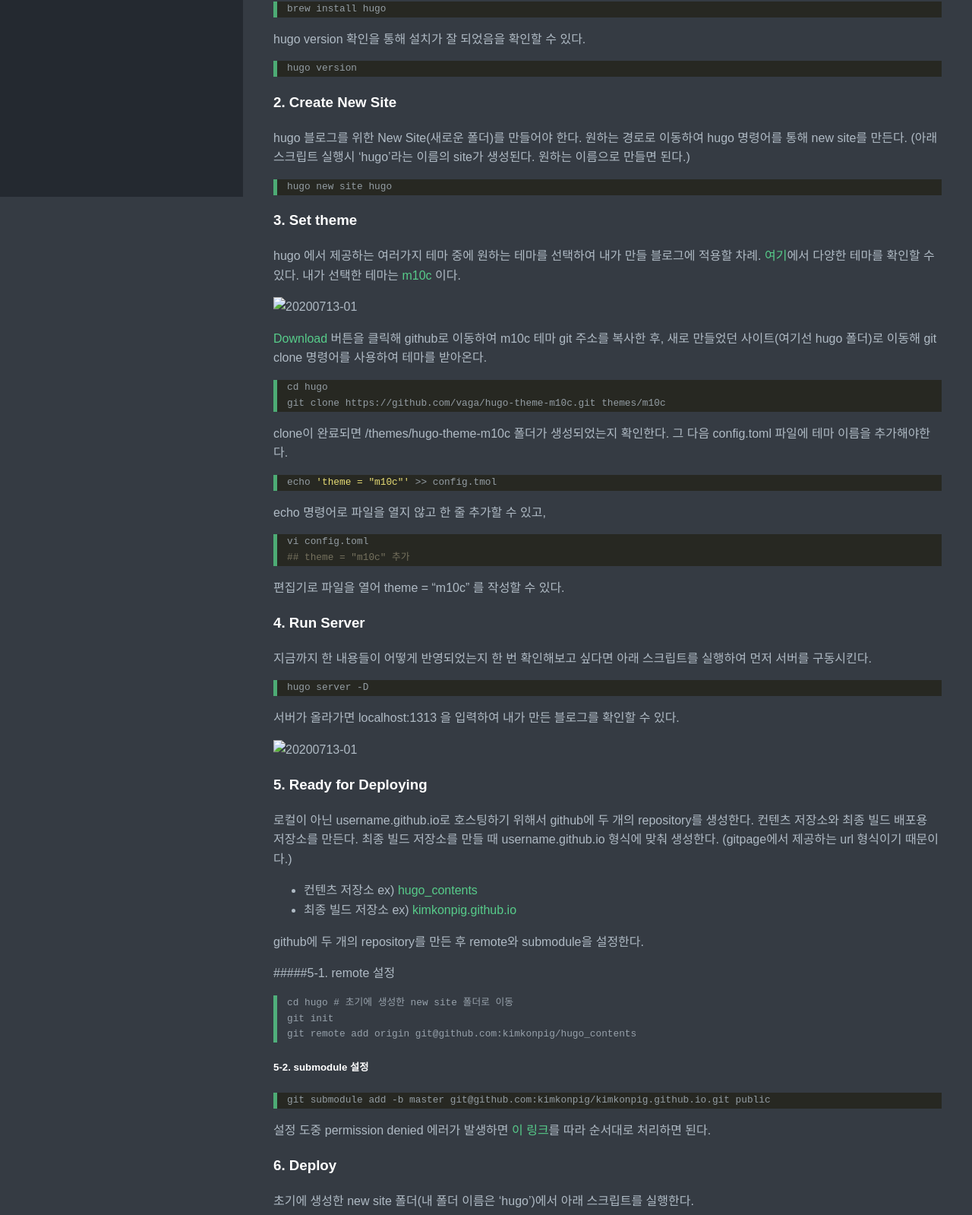
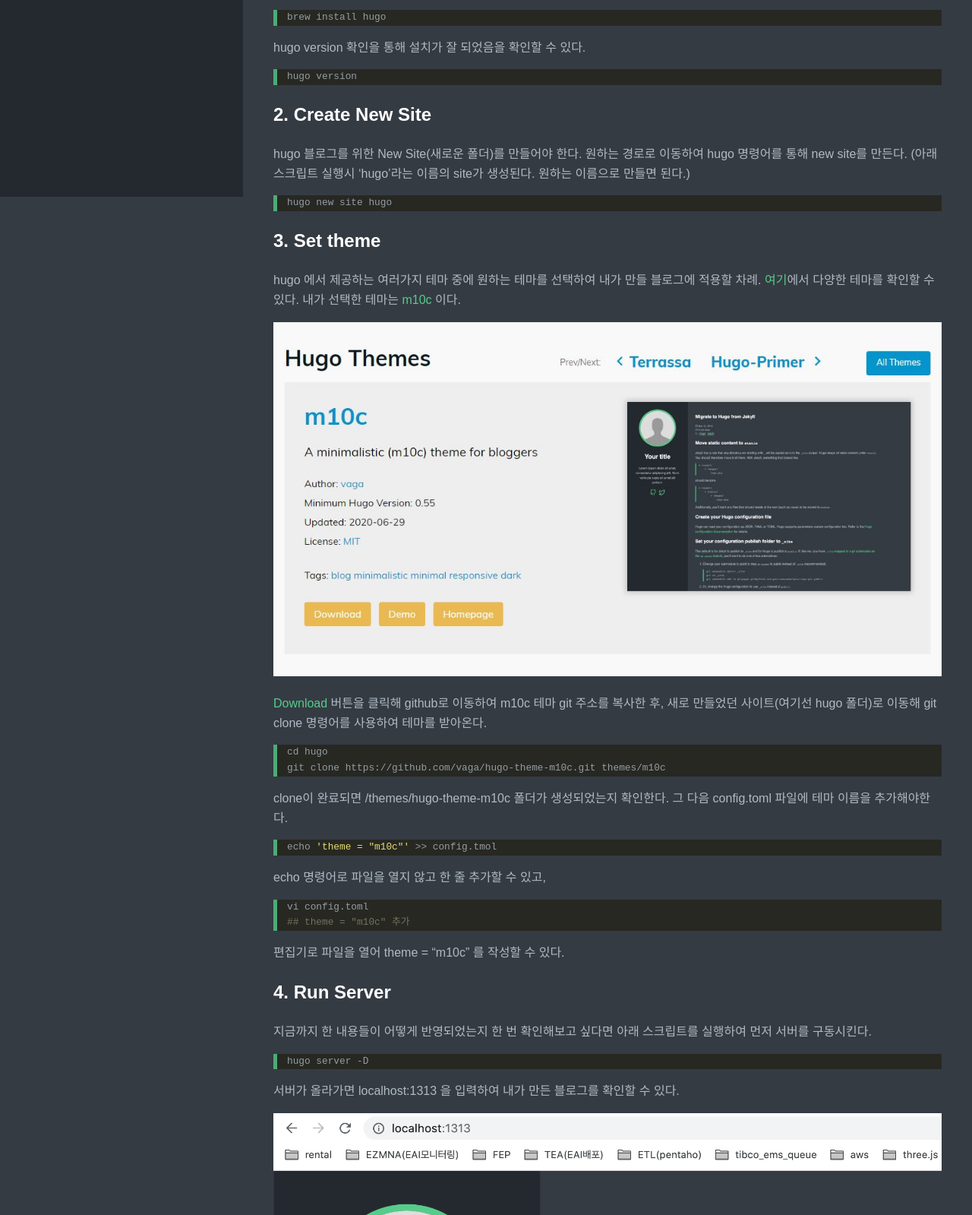
Before and after one commit to kimkonpig/kimkonpig.github.io, a plain HTML site: page posts/creating-a-new-hugo-blog/index.html in a window 1280 px wide. Shown: the part 541-2140 px from the top of the page at 76% size. Drawn offline with Linux system fonts and the light colour scheme.

Commit message:
update hugo blog contents

```diff
--- a/posts/creating-a-new-hugo-blog/index.html
+++ b/posts/creating-a-new-hugo-blog/index.html
@@ -67,7 +67,7 @@
     <div class="post-content">
       <h1 id="creating-a-new-hugo-blog">Creating A New Hugo Blog</h1>
 <p>Mac OS에 hugo를 설치해 git 연동 블로그를 만들었다. 여러가지 개념을 제대로 익히지 않은 채 만들기 시작해서 설치와 제거를 여러번 반복했다. 이런 시행착오가 다시는 없길 바라며 첫 포스팅으로 <strong>Mac OS에 hugo 블로그 만드는 과정</strong>을 정리해보려고 한다.</p>
-<h3 id="1-installation">1. Installation</h3>
+<h2 id="1-installation">1. Installation</h2>
 <p>Homebrew를 사용하여 hugo를 설치한다.</p>
 <p>Homebrew가 설치되어있지 않으면 먼저 터미널에서 아래 스크립트를 실행하여 Homebrew를 설치한다. <a href="https://brew.sh/index_ko">여기</a>에서 Homebrew에 대한 자세한 내용을 확인할 수 있다.</p>
 <div class="highlight"><pre style="color:#f8f8f2;background-color:#272822;-moz-tab-size:4;-o-tab-size:4;tab-size:4"><code class="language-sh" data-lang="sh">/bin/bash -c <span style="color:#e6db74">&#34;</span><span style="color:#66d9ef">$(</span>curl -fsSl https://raw.githubusercontent.com/Homebrew/install/master/install.sh<span style="color:#66d9ef">)</span><span style="color:#e6db74">&#34;</span>
@@ -75,12 +75,12 @@
 <div class="highlight"><pre style="color:#f8f8f2;background-color:#272822;-moz-tab-size:4;-o-tab-size:4;tab-size:4"><code class="language-sh" data-lang="sh">brew install hugo
 </code></pre></div><p>hugo version 확인을 통해 설치가 잘 되었음을 확인할 수 있다.</p>
 <div class="highlight"><pre style="color:#f8f8f2;background-color:#272822;-moz-tab-size:4;-o-tab-size:4;tab-size:4"><code class="language-sh" data-lang="sh">hugo version
-</code></pre></div><h3 id="2-create-new-site">2. Create New Site</h3>
+</code></pre></div><h2 id="2-create-new-site">2. Create New Site</h2>
 <p>hugo 블로그를 위한 New Site(새로운 폴더)를 만들어야 한다. 원하는 경로로 이동하여 hugo 명령어를 통해 new site를 만든다. (아래 스크립트 실행시 &lsquo;hugo&rsquo;라는 이름의 site가 생성된다. 원하는 이름으로 만들면 된다.)</p>
 <div class="highlight"><pre style="color:#f8f8f2;background-color:#272822;-moz-tab-size:4;-o-tab-size:4;tab-size:4"><code class="language-sh" data-lang="sh">hugo new site hugo
-</code></pre></div><h3 id="3-set-theme">3. Set theme</h3>
+</code></pre></div><h2 id="3-set-theme">3. Set theme</h2>
 <p>hugo 에서 제공하는 여러가지 테마 중에 원하는 테마를 선택하여 내가 만들 블로그에 적용할 차례. <a href="https://themes.gohugo.io/">여기</a>에서 다양한 테마를 확인할 수 있다. 내가 선택한 테마는 <a href="https://themes.gohugo.io/hugo-theme-m10c/">m10c</a> 이다.</p>
-<p><img src="/static/img/20200713-01.JPG" alt="20200713-01"></p>
+<p><img src="/img/20200713-01.JPG" alt="20200713-01"></p>
 <p><a href="https://github.com/vaga/hugo-theme-m10c">Download</a> 버튼을 클릭해 github로 이동하여 m10c 테마 git 주소를 복사한 후, 새로 만들었던 사이트(여기선 hugo 폴더)로 이동해 git clone 명령어를 사용하여 테마를 받아온다.</p>
 <div class="highlight"><pre style="color:#f8f8f2;background-color:#272822;-moz-tab-size:4;-o-tab-size:4;tab-size:4"><code class="language-sh" data-lang="sh">cd hugo
 git clone https://github.com/vaga/hugo-theme-m10c.git themes/m10c
@@ -90,26 +90,26 @@
 <div class="highlight"><pre style="color:#f8f8f2;background-color:#272822;-moz-tab-size:4;-o-tab-size:4;tab-size:4"><code class="language-sh" data-lang="sh">vi config.toml
 <span style="color:#75715e">## theme = &#34;m10c&#34; 추가</span>
 </code></pre></div><p>편집기로 파일을 열어 theme = &ldquo;m10c&rdquo; 를 작성할 수 있다.</p>
-<h3 id="4-run-server">4. Run Server</h3>
+<h2 id="4-run-server">4. Run Server</h2>
 <p>지금까지 한 내용들이 어떻게 반영되었는지 한 번 확인해보고 싶다면 아래 스크립트를 실행하여 먼저 서버를 구동시킨다.</p>
 <div class="highlight"><pre style="color:#f8f8f2;background-color:#272822;-moz-tab-size:4;-o-tab-size:4;tab-size:4"><code class="language-sh" data-lang="sh">hugo server -D
 </code></pre></div><p>서버가 올라가면 localhost:1313 을 입력하여 내가 만든 블로그를 확인할 수 있다.</p>
-<p><img src="/static/img/20200713-02.JPG" alt="20200713-01"></p>
-<h3 id="5-ready-for-deploying">5. Ready for Deploying</h3>
+<p><img src="/img/20200713-02.JPG" alt="20200713-01"></p>
+<h2 id="5-ready-for-deploying">5. Ready for Deploying</h2>
 <p>로컬이 아닌 username.github.io로 호스팅하기 위해서 github에 두 개의 repository를 생성한다. 컨텐츠 저장소와 최종 빌드 배포용 저장소를 만든다. 최종 빌드 저장소를 만들 때 username.github.io 형식에 맞춰 생성한다. (gitpage에서 제공하는 url 형식이기 때문이다.)</p>
 <ul>
 <li>컨텐츠 저장소 ex) <a href="https://github.com/kimkonpig/hugo_contents">hugo_contents</a></li>
 <li>최종 빌드 저장소 ex) <a href="https://github.com/kimkonpig/kimkonpig.github.io">kimkonpig.github.io</a></li>
 </ul>
 <p>github에 두 개의 repository를 만든 후 remote와 submodule을 설정한다.</p>
-<p>#####5-1. remote 설정</p>
+<p>####5-1. remote 설정</p>
 <pre><code class="language- sh" data-lang=" sh">cd hugo # 초기에 생성한 new site 폴더로 이동
 git init
 git remote add origin git@github.com:kimkonpig/hugo_contents
-</code></pre><h5 id="5-2-submodule-설정">5-2. submodule 설정</h5>
+</code></pre><h4 id="5-2-submodule-설정">5-2. submodule 설정</h4>
 <div class="highlight"><pre style="color:#f8f8f2;background-color:#272822;-moz-tab-size:4;-o-tab-size:4;tab-size:4"><code class="language-sh" data-lang="sh">git submodule add -b master git@github.com:kimkonpig/kimkonpig.github.io.git public
 </code></pre></div><p>설정 도중 permission denied 에러가 발생하면 <a href="https://docs.github.com/en/github/authenticating-to-github/checking-for-existing-ssh-keys">이 링크</a>를 따라 순서대로 처리하면 된다.</p>
-<h3 id="6-deploy">6. Deploy</h3>
+<h2 id="6-deploy">6. Deploy</h2>
 <p>초기에 생성한 new site 폴더(내 폴더 이름은 &lsquo;hugo&rsquo;)에서 아래 스크립트를 실행한다.</p>
 <div class="highlight"><pre style="color:#f8f8f2;background-color:#272822;-moz-tab-size:4;-o-tab-size:4;tab-size:4"><code class="language-sh" data-lang="sh"><span style="color:#75715e"># 빌드된 내용이 담긴 public 폴더를 kimkonpig.github.io 저장소에 push 하기</span>
 cd public
@@ -123,7 +123,7 @@
 git commit -m <span style="color:#e6db74">&#34;commit message&#34;</span>
 git push origin master
 </code></pre></div><p>git push가 정상적으로 되었다면 username.github.io로 접속하여 최종 배포된 페이지를 확인할 수 있다.</p>
-<p><img src="/static/img/20200713-03.JPG" alt="20200713-01"></p>
+<p><img src="/img/20200713-03.JPG" alt="20200713-01"></p>
 <p>아직 아무것도 없다. 이 포스팅을 시작으로 하나하나 채워나가야겠다.</p>
 
     </div>
```
